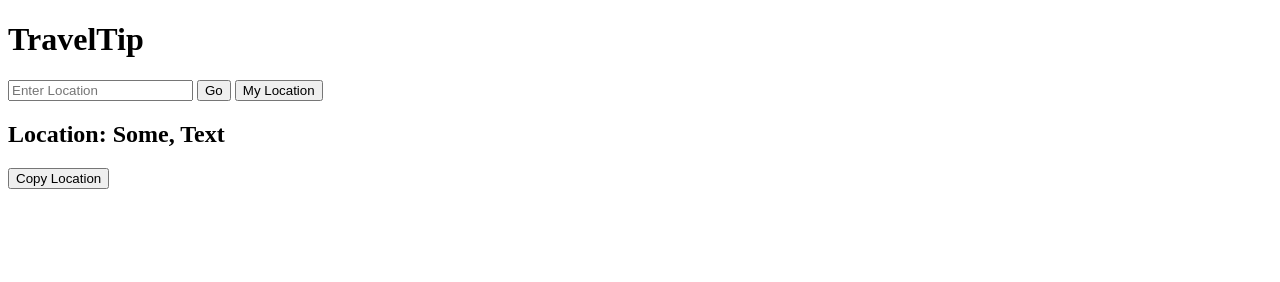
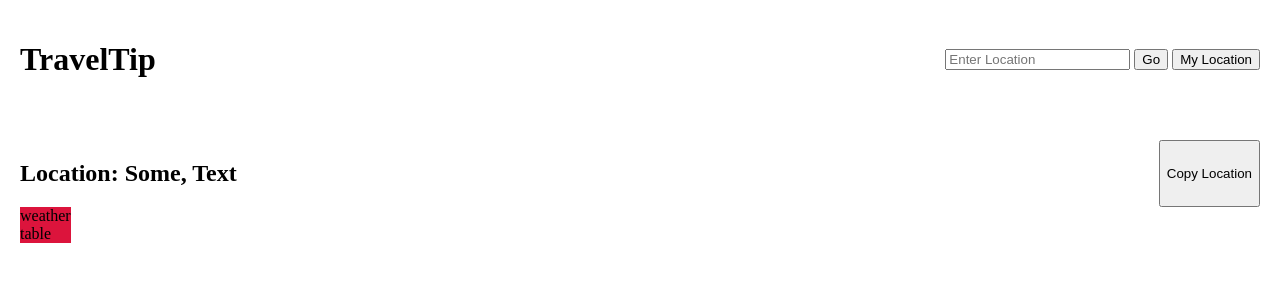
Before and after one commit to StavPartouche/Travel-tips, a plain HTML site: page index.html in a window 1280 px wide. Drawn offline with Linux system fonts and the light colour scheme.

Commit message:
some css

```diff
--- a/css/style.css
+++ b/css/style.css
@@ -0,0 +1,41 @@
+/* Basic-Elements */
+* {
+    box-sizing: border-box;
+}
+
+body {
+    margin: 0;
+}
+
+header {
+    text-align: center;
+}
+
+.container {
+    padding: 20px;
+    margin: 0 auto;
+}
+
+/* Classes */
+
+.aside{
+    background-color: crimson;
+}
+
+/* Helpers */
+
+.flex {
+    display: flex;
+}
+
+.flex.column {
+    flex-direction: column;
+}
+
+.flex.align-center {
+    align-items: center;
+}
+
+.flex.space-between {
+    justify-content: space-between;
+}
--- a/index.html
+++ b/index.html
@@ -7,7 +7,7 @@
     <title>Document</title>
   </head>
   <body>
-    <header class="main-header">
+    <header class="main-header container flex space-between align-center">
       <h1 class="logo">TravelTip</h1>
       <form class="location-form">
         <input type="text" name="" id="" placeholder="Enter Location" />
@@ -15,15 +15,15 @@
         <button class="my-location">My Location</button>
       </form>
     </header>
-    <main>
-      <section class="curr-location">
+    <main class="main-content container flex column ">
+      <section class="curr-location flex space-between">
         <h2 class="location-name"><span>Location:</span> Some, Text</h2>
         <button class="copy-location">Copy Location</button>
       </section>
-      <section class="location-info">
-        <aside class="aside">
-          <div class="weather"></div>
-          <div class="location-table"></div>
+      <section class="location-info flex">
+        <aside class="aside flex-column">
+          <div class="weather">weather</div>
+          <div class="location-table">table</div>
         </aside>
         <div class="map"></div>
       </section>
```
